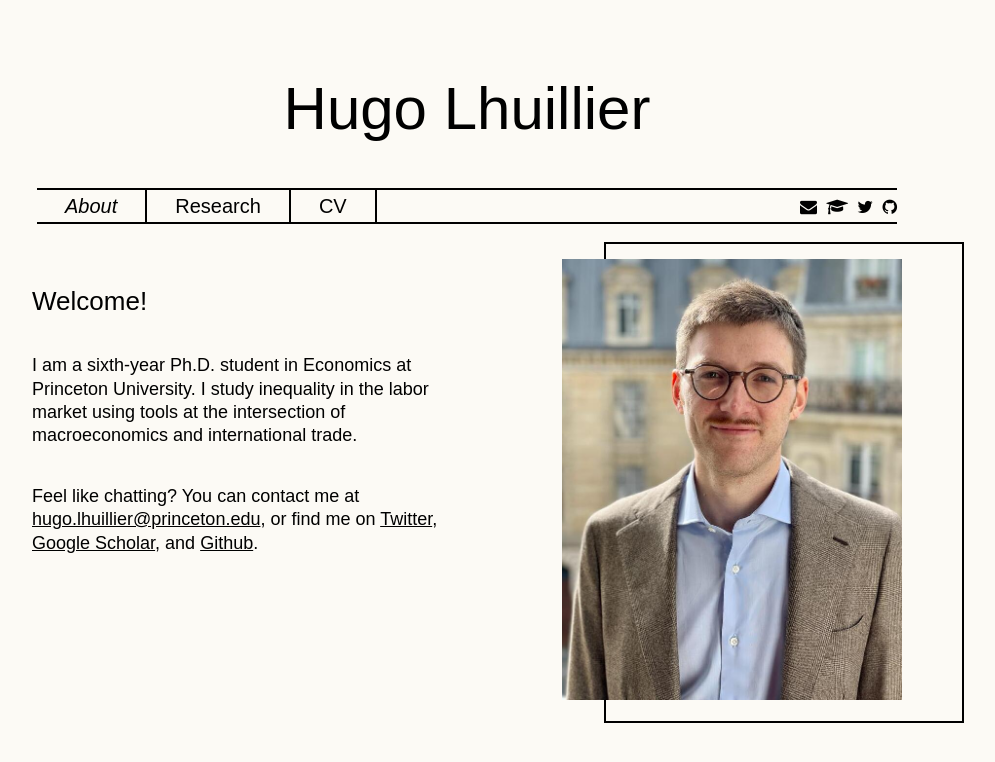
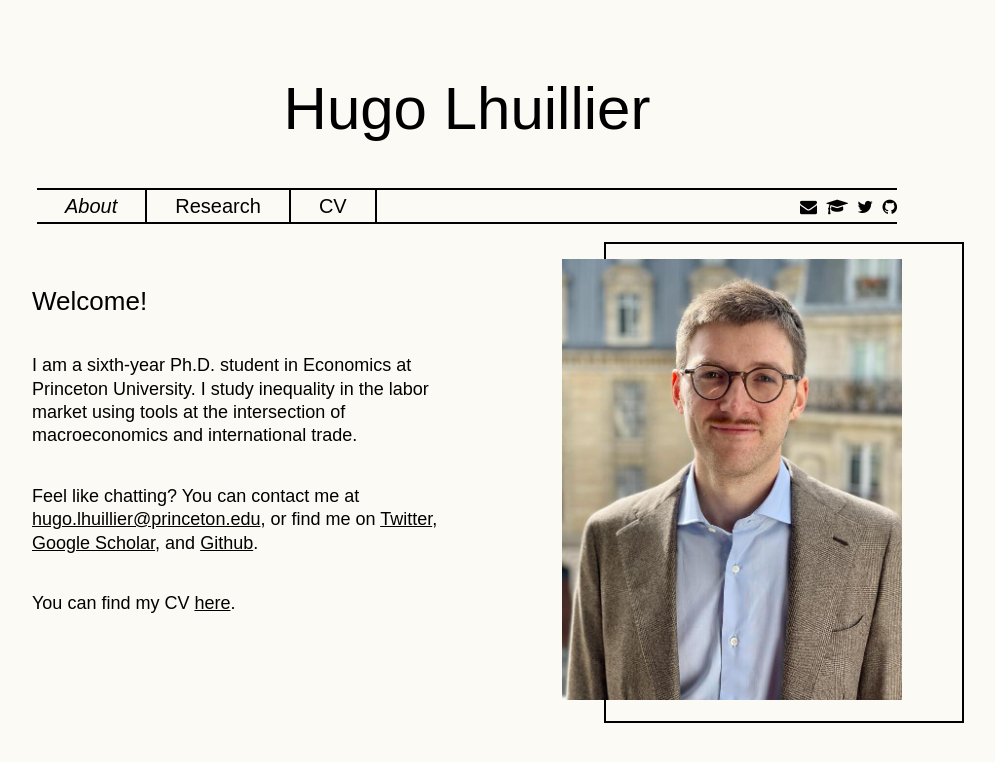
Before and after one commit to HugoLhuillier/hugolhuillier.github.io, a Jekyll site: the page built from index.html, in a window 1280 px wide. Shown: the top 762 px of the page, without its empty margins (173-1168 px from the left). Built offline with Jekyll 4.4.1, drawn with Linux system fonts in a browser that asks for light colours; nearby versions of some CDN libraries; the list of posts is cut into pages by our own code; comment, search, counter and statistics services are not loaded.

Commit message:
:recycle: add CV in index page

```diff
--- a/index.html
+++ b/index.html
@@ -27,6 +27,8 @@ layout: welcome
     <h5>I am a sixth-year Ph.D. student in Economics at Princeton University. I study inequality in the labor market using tools at the intersection of macroeconomics and international trade.</h5>
     <br>
     <h5>Feel like chatting? You can contact me at <a href="mailto:hugo.lhuillier@princeton.edu" style="color:#101646"> <span class="char4"> hugo.lhuillier@princeton.edu</span></a>, or find me on <a href="https://twitter.com/Hugo_Lhu" target="_blank" style="color:#101646"> <span class="char4"> Twitter</span></a>, <a href="https://scholar.google.com/citations?user=AXi7T2IAAAAJ&hl=en" target="_blank" style="color:#101646"> <span class="char4"> Google Scholar</span></a>, and <a href="https://github.com/HugoLhuillier" target="_blank" style="color:#101646"> <span class="char4"> Github</span></a>.</h5>
+    <br>
+    <h5>You can find my CV <a href="./files/cvHugoLhuillier.pdf" target="blank"> <span class="char4"> here</span></a>.</h5>
   </div>
   <div class="column">
     <div class="image-container">
```
